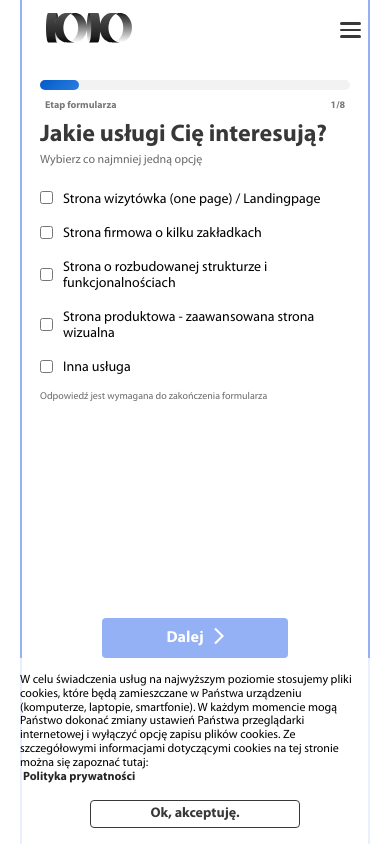
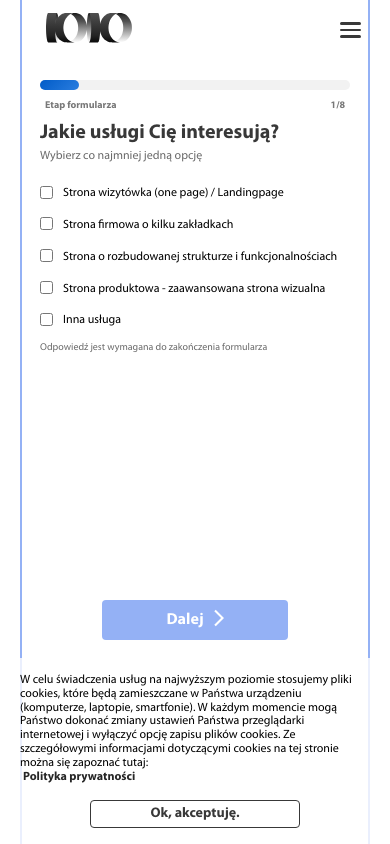
Before and after one commit to sebastian-lucjan/ioten, a Next.js app: page /valuation in a window 390 px wide. Shown: the top 844 px of the page. Built offline with nearby package versions, Linux system fonts and the light colour scheme; some icons are missing.

Commit message:
Fix valuation form responsivenes based on GA used resolutions

```diff
--- a/package.json
+++ b/package.json
@@ -1,6 +1,6 @@
 {
   "name": "ioten",
-  "version": "1.0.1",
+  "version": "1.0.2",
   "description": "ioten - tworzenie firmowych stron internetowych",
   "main": "index.jsx",
   "private": true,
--- a/src/assets/styles/theme.js
+++ b/src/assets/styles/theme.js
@@ -94,7 +94,7 @@ const theme = {
   mq: {
     landscape: '@media(orientation: landscape)',
     mediumMobile: '@media(min-width: 360px)',
-    bigMobile: '@media(min-width: 460px)',
+    bigMobile: '@media(min-width: 410px)',
     tablet: '@media(min-width: 768px)',
     smallDesktop: '@media(min-width: 1024px)',
     desktop: '@media(min-width: 1280px)',
--- a/src/components/ValuationForm/ValuationFormSteps/FormStep/index.jsx
+++ b/src/components/ValuationForm/ValuationFormSteps/FormStep/index.jsx
@@ -13,8 +13,10 @@ export const StyledCheckbox = styled.div`
   font-size: ${({ theme }) => theme.font.size.caption};
 
   ${({ theme }) => theme.mq.mediumMobile} {
+    margin-bottom: 1.4rem;
+  }
+  ${({ theme }) => theme.mq.bigMobile} {
     font-size: ${({ theme }) => theme.font.size.smallText};
-    margin-bottom: 1.4rem;
   }
 
   ${({ theme }) => theme.mq.tablet} {
@@ -98,7 +100,8 @@ const OptionHeading = styled.h2`
   font-size: ${({ theme }) => theme.font.size.headingSmall};
   font-family: ${({ theme }) => theme.font.family.myriadPro.bold};
   color: ${({ theme }) => theme.color.darkestGray};
-  ${({ theme }) => theme.mq.mediumMobile} {
+
+  ${({ theme }) => theme.mq.bigMobile} {
     font-size: ${({ theme }) => theme.font.size.paragraphBig};
   } ;
 `;
--- a/src/components/ValuationForm/index.jsx
+++ b/src/components/ValuationForm/index.jsx
@@ -5,7 +5,7 @@ import FormStep from './ValuationFormSteps/FormStep';
 
 const Wrapper = styled.div`
   width: 100%;
-  height: 65%;
+  height: 70%;
 
   display: flex;
   justify-content: center;
--- a/src/components/ValuationView/index.jsx
+++ b/src/components/ValuationView/index.jsx
@@ -12,10 +12,11 @@ const Wrapper = styled.div`
   flex-direction: column;
   justify-content: flex-start;
   height: 100vh;
-  padding: 60px 40px 0 40px;
+  padding: 60px 40px 60px 40px;
 
   ${({ theme }) => theme.mq.mediumMobile} {
-    padding: 80px 40px 0 40px;
+    touch-action: none; //disable touch "scroll" when navigation open - touch available on really small devices
+    padding: 80px 40px 80px 40px;
   }
 
   ${({ theme }) => theme.mq.tablet} {
```
